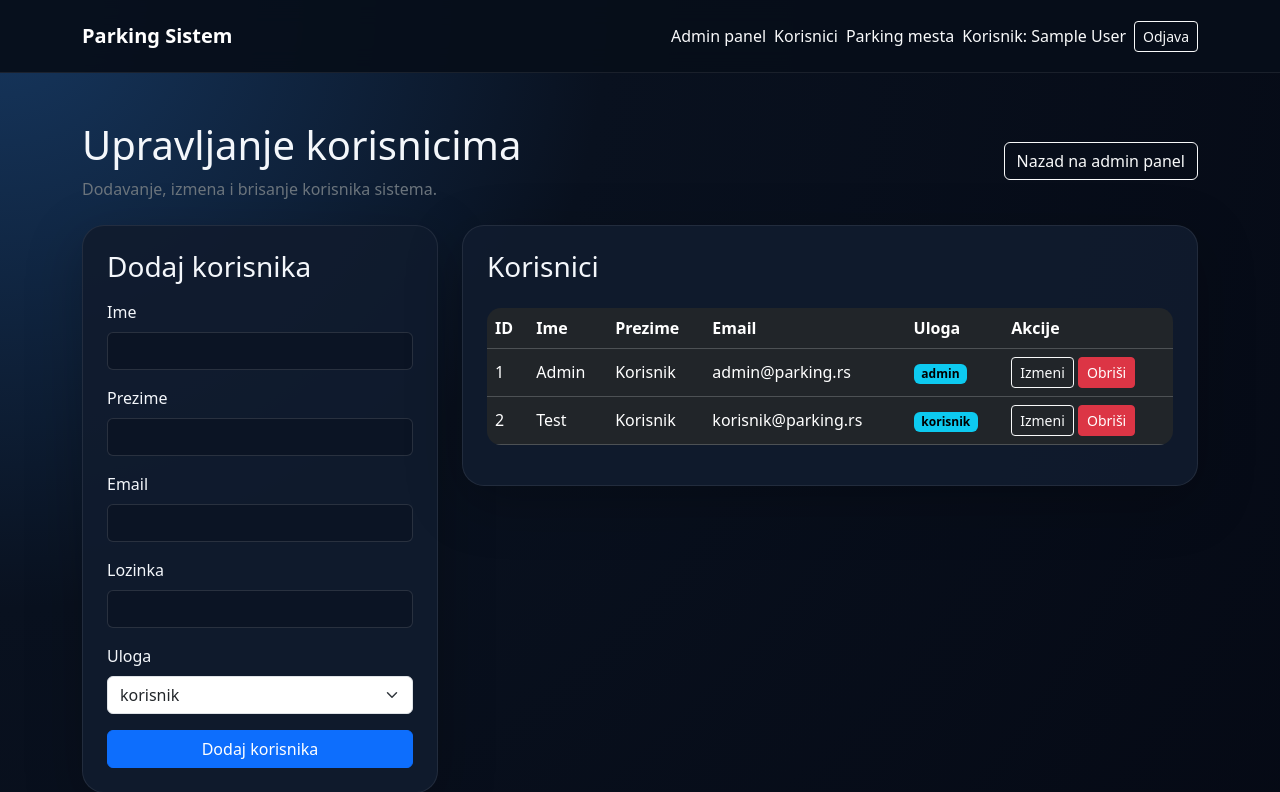
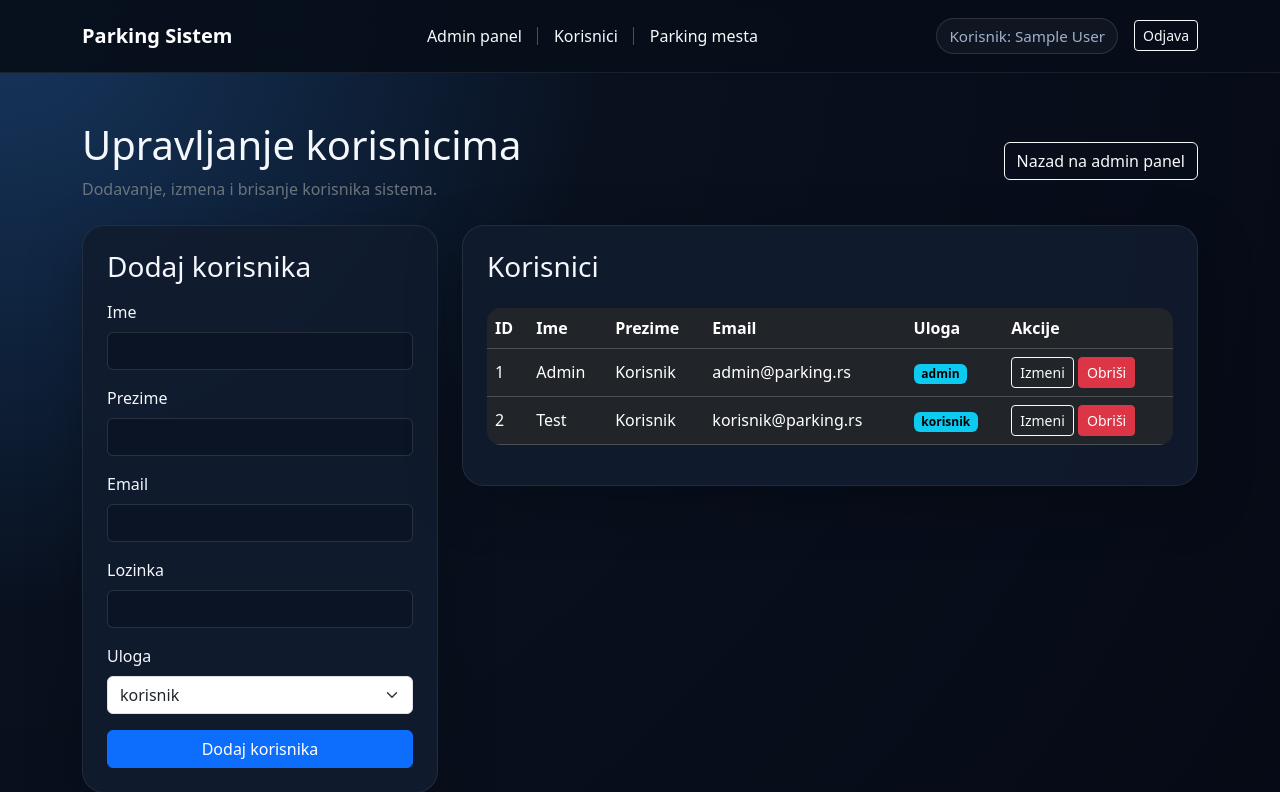
Before and after one commit to petrovic-vladimir/Sistem-za-upravljanje-parking-mestima, a PHP site: page /admin/users.php in a window 1280 px wide. Shown: the top 792 px of the page. Run offline with PHP 8.4, Linux system fonts and the light colour scheme; the visitor is signed in with stand-in values (Sample User, id 1); data comes from the database, SQL or seed files in the repository.

Commit message:
Dodatne izmene interfejsa

```diff
--- a/assets/css/style.css
+++ b/assets/css/style.css
@@ -162,3 +162,39 @@
     filter: invert(1);
     cursor: pointer;
 }
+.main-nav .nav-link {
+    padding-left: 16px;
+    padding-right: 16px;
+    position: relative;
+}
+
+.main-nav .nav-link:not(:last-child)::after {
+    content: "";
+    position: absolute;
+    right: 0;
+    top: 50%;
+    width: 1px;
+    height: 18px;
+    background: rgba(255, 255, 255, 0.28);
+    transform: translateY(-50%);
+}
+
+.user-info {
+    color: var(--app-muted);
+    font-size: 0.95rem;
+    padding: 6px 12px;
+    border: 1px solid rgba(255, 255, 255, 0.12);
+    border-radius: 20px;
+    background: rgba(255, 255, 255, 0.04);
+}
+
+@media (max-width: 768px) {
+    .main-nav .nav-link {
+        padding-left: 10px;
+        padding-right: 10px;
+    }
+
+    .main-nav .nav-link:not(:last-child)::after {
+        display: none;
+    }
+}
--- a/includes/navbar.php
+++ b/includes/navbar.php
@@ -1,7 +1,9 @@
 <nav class="navbar navbar-dark app-navbar sticky-top">
-    <div class="container d-flex flex-wrap align-items-center justify-content-between gap-3 py-2">
-        <a class="navbar-brand fw-bold me-4" href="<?php echo $basePath; ?>index.php">Parking Sistem</a>
-        <div class="d-flex flex-wrap align-items-center gap-2">
+    <div class="container py-2">
+        <div class="d-flex flex-wrap align-items-center justify-content-between w-100 gap-3">
+            <a class="navbar-brand fw-bold mb-0" href="<?php echo $basePath; ?>index.php">Parking Sistem</a>
+
+            <div class="main-nav d-flex flex-wrap align-items-center">
                 <?php if ($session->isLoggedIn() && !$session->isAdmin()): ?>
                     <a class="nav-link text-light" href="<?php echo $basePath; ?>index.php">Početna</a>
                 <?php endif; ?>
@@ -12,13 +14,19 @@
                     <a class="nav-link text-light" href="<?php echo $basePath; ?>admin/parking_spots.php">Parking mesta</a>
                 <?php endif; ?>
 
+                <?php if (!$session->isLoggedIn()): ?>
+                    <a class="nav-link text-light" href="<?php echo $basePath; ?>login.php">Prijava</a>
+                <?php endif; ?>
+            </div>
+
+            <div class="user-nav d-flex flex-wrap align-items-center gap-3">
                 <?php if ($session->isLoggedIn()): ?>
-                <span class="nav-link text-light">Korisnik: <?php echo $_SESSION['first_name']; ?></span>
+                    <span class="user-info">Korisnik: <?php echo $_SESSION['first_name']; ?></span>
                     <a class="btn btn-outline-light btn-sm" href="<?php echo $basePath; ?>logout.php">Odjava</a>
                 <?php else: ?>
-                <a class="nav-link text-light" href="<?php echo $basePath; ?>login.php">Prijava</a>
                     <a class="btn btn-primary btn-sm" href="<?php echo $basePath; ?>register.php">Registracija</a>
                 <?php endif; ?>
             </div>
         </div>
+    </div>
 </nav>
```
Also changed, not shown: README.md. Lines whose indentation alone changed are shown as unchanged.
